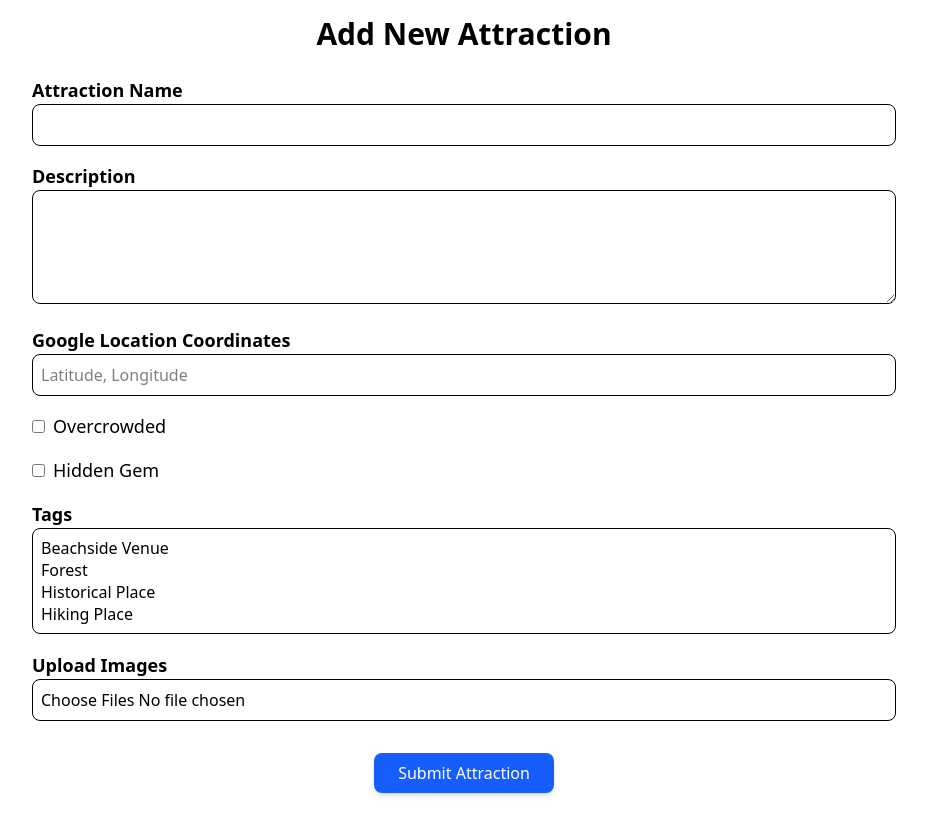
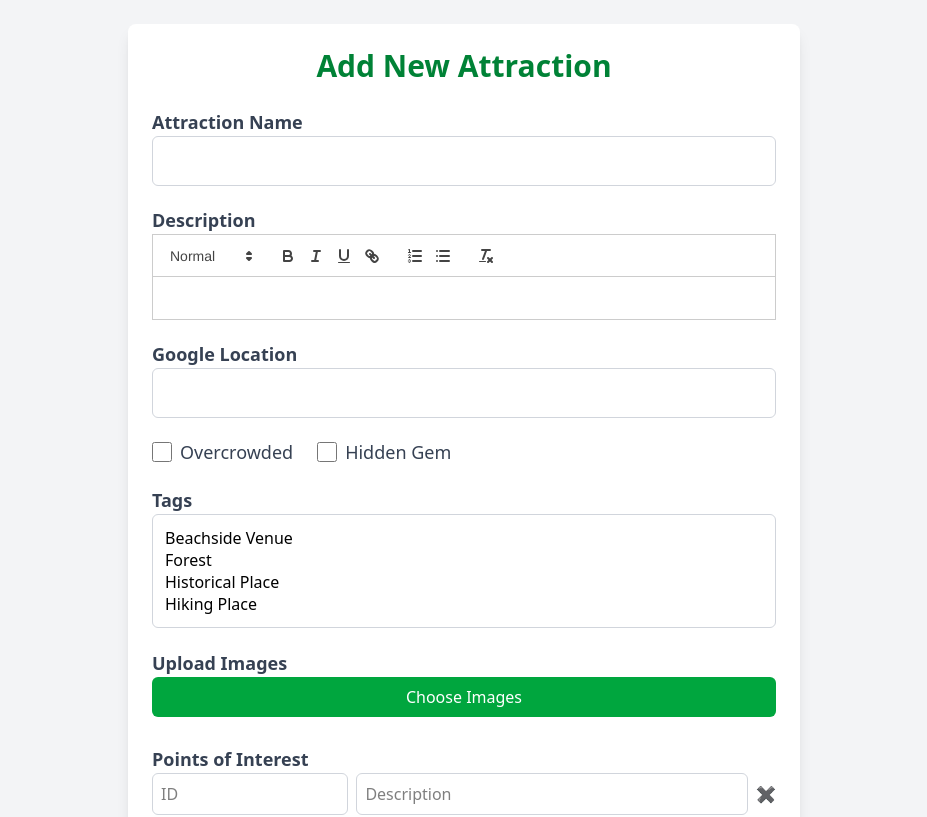
Before and after one commit to bosilu-ranathunga/GoCeylon-frontend, a React (Vite) app: page /dashboard/add-location in a window 1280 px wide. Shown: the top 817 px of the page, without its empty margins (176-1103 px from the left). Built offline with nearby package versions, Linux system fonts and the light colour scheme.

Commit message:
add attraction page

```diff
--- a/package.json
+++ b/package.json
@@ -12,9 +12,12 @@
   "dependencies": {
     "@shadcn/ui": "^0.0.4",
     "@tailwindcss/vite": "^4.0.12",
+    "quill": "^2.0.3",
     "react": "^18.3.1",
     "react-dom": "^18.3.1",
+    "react-draft-wysiwyg": "^1.15.0",
     "react-icons": "^5.5.0",
+    "react-quill": "^2.0.0",
     "react-router-dom": "^7.3.0",
     "tailwindcss": "^4.0.12"
   },
--- a/src/pages/dashboard/AddAttractions.jsx
+++ b/src/pages/dashboard/AddAttractions.jsx
@@ -1,4 +1,7 @@
 import React, { useState } from 'react';
+import ReactQuill from "react-quill";
+import "react-quill/dist/quill.snow.css"; // Import Quill styles
+
 
 export default function AddAttractions() {
     const [attractionData, setAttractionData] = useState({
@@ -8,11 +11,12 @@ export default function AddAttractions() {
         overcrowded: false,
         hiddenGem: false,
         tags: [],
-        images: []
+        images: [],
+        pointsOfInterest: [{ id: '', description: '' }]
     });
 
     const handleChange = (e) => {
-        const { name, value, type, checked } = e.target;
+        const { name, value, type, checked, files } = e.target;
 
         if (type === 'checkbox') {
             setAttractionData((prevState) => ({
@@ -22,7 +26,7 @@ export default function AddAttractions() {
         } else if (type === 'file') {
             setAttractionData((prevState) => ({
                 ...prevState,
-                images: [...prevState.images, ...e.target.files]
+                images: [...prevState.images, ...Array.from(files)]
             }));
         } else if (type === 'select-multiple') {
             const selectedTags = Array.from(e.target.selectedOptions, option => option.value);
@@ -38,89 +42,124 @@ export default function AddAttractions() {
         }
     };
 
+    // Remove an image from preview
+    const removeImage = (index) => {
+        setAttractionData((prevState) => ({
+            ...prevState,
+            images: prevState.images.filter((_, i) => i !== index)
+        }));
+    };
+
+    // Handle changes in Points of Interest
+    const handlePointChange = (index, e) => {
+        const { name, value } = e.target;
+        const updatedPoints = [...attractionData.pointsOfInterest];
+        updatedPoints[index][name] = value;
+        setAttractionData((prevState) => ({
+            ...prevState,
+            pointsOfInterest: updatedPoints
+        }));
+    };
+
+    // Add new Point of Interest
+    const addPoint = () => {
+        setAttractionData((prevState) => ({
+            ...prevState,
+            pointsOfInterest: [...prevState.pointsOfInterest, { id: '', description: '' }]
+        }));
+    };
+
+    // Remove a Point of Interest
+    const removePoint = (index) => {
+        const updatedPoints = [...attractionData.pointsOfInterest];
+        updatedPoints.splice(index, 1);
+        setAttractionData((prevState) => ({
+            ...prevState,
+            pointsOfInterest: updatedPoints
+        }));
+    };
+
     const handleSubmit = (e) => {
         e.preventDefault();
-        // You can replace this with a backend API call later
         console.log('Attraction Data Submitted:', attractionData);
     };
 
     return (
-        <div className="p-4 max-w-4xl mx-auto">
-            <h1 className="text-3xl font-bold text-center mb-6">Add New Attraction</h1>
-            <form onSubmit={handleSubmit} className="space-y-4">
+
+        <div className="bg-gray-100 min-h-screen flex items-center justify-center px-4 py-6">
+            <div className="bg-white w-full max-w-2xl p-6 rounded-lg shadow-lg">
+                <h1 className="text-2xl md:text-3xl font-bold text-green-700 text-center mb-6">
+                    Add New Attraction
+                </h1>
+                {attractionData.name}
+
+                <form onSubmit={handleSubmit} className="space-y-5">
                     {/* Name Field */}
                     <div>
-                    <label className="block text-lg font-semibold">Attraction Name</label>
+                        <label className="block text-lg font-semibold text-gray-700">Attraction Name</label>
                         <input
                             type="text"
                             name="name"
                             value={attractionData.name}
                             onChange={handleChange}
-                        className="w-full p-2 rounded-lg border"
+                            className="w-full p-3 border border-gray-300 rounded-md focus:ring-2 focus:ring-green-500"
                             required
                         />
                     </div>
 
                     {/* Description Field */}
                     <div>
-                    <label className="block text-lg font-semibold">Description</label>
-                    <textarea
-                        name="description"
-                        value={attractionData.description}
-                        onChange={handleChange}
-                        className="w-full p-2 rounded-lg border"
-                        rows="4"
-                        required
-                    />
+                        <label className="block text-lg font-semibold text-gray-700">Description</label>
+                        <ReactQuill theme="snow" />
+
                     </div>
 
-                {/* Google Location Coordinates */}
+                    {/* Google Location */}
                     <div>
-                    <label className="block text-lg font-semibold">Google Location Coordinates</label>
+                        <label className="block text-lg font-semibold text-gray-700">Google Location</label>
                         <input
                             type="text"
                             name="googleLocation"
                             value={attractionData.googleLocation}
                             onChange={handleChange}
-                        className="w-full p-2 rounded-lg border"
-                        placeholder="Latitude, Longitude"
+                            className="w-full p-3 border border-gray-300 rounded-md focus:ring-2 focus:ring-green-500"
                             required
                         />
                     </div>
 
-                {/* Overcrowded Checkbox */}
-                <div className="flex items-center">
+                    {/* Overcrowded & Hidden Gem */}
+                    <div className="flex gap-6">
+                        <label className="flex items-center space-x-2">
                             <input
                                 type="checkbox"
                                 name="overcrowded"
                                 checked={attractionData.overcrowded}
                                 onChange={handleChange}
-                        className="mr-2"
+                                className="h-5 w-5 text-green-600"
                             />
-                    <label className="text-lg">Overcrowded</label>
-                </div>
-
-                {/* Hidden Gem Checkbox */}
-                <div className="flex items-center">
+                            <span className="text-lg text-gray-700">Overcrowded</span>
+                        </label>
+                        <label className="flex items-center space-x-2">
                             <input
                                 type="checkbox"
                                 name="hiddenGem"
                                 checked={attractionData.hiddenGem}
                                 onChange={handleChange}
-                        className="mr-2"
+                                className="h-5 w-5 text-green-600"
                             />
-                    <label className="text-lg">Hidden Gem</label>
+                            <span className="text-lg text-gray-700">Hidden Gem</span>
+                        </label>
                     </div>
 
                     {/* Tags Selection */}
                     <div>
-                    <label className="block text-lg font-semibold">Tags</label>
+                        <label className="block text-lg font-semibold text-gray-700">Tags</label>
                         <select
                             name="tags"
                             multiple
                             value={attractionData.tags}
                             onChange={handleChange}
-                        className="w-full p-2 rounded-lg border"
+                            className="w-full p-3 border border-gray-300 rounded-md focus:ring-2 focus:ring-green-500"
                         >
                             <option value="beachside">Beachside Venue</option>
                             <option value="forest">Forest</option>
@@ -129,29 +168,64 @@ export default function AddAttractions() {
                         </select>
                     </div>
 
-                {/* Image Upload Field */}
+                    {/* Image Upload */}
                     <div>
-                    <label className="block text-lg font-semibold">Upload Images</label>
+                        <label className="block text-lg font-semibold text-gray-700">Upload Images</label>
+                        <input type="file" name="images" accept="image/*" multiple onChange={handleChange} className="hidden" id="imageUpload" />
+                        <label htmlFor="imageUpload" className="block w-full text-center bg-green-600 text-white py-2 rounded-md cursor-pointer hover:bg-green-700 transition">
+                            {attractionData.images.length === 0 ? "Choose Images" : "Choose More Images"}
+                        </label>
+
+                        {/* Image Preview with Remove Button */}
+                        <div className="mt-2 flex flex-wrap">
+                            {attractionData.images.map((file, index) => (
+                                <div key={index} className="relative w-16 h-16">
+                                    <img src={URL.createObjectURL(file)} alt="Preview" className="w-full h-full object-cover rounded-md" />
+                                    <button
+                                        type="button"
+                                        onClick={() => removeImage(index)}
+                                        className="absolute -top-2 -right-2 bg-red-500 text-white w-5 h-5 flex items-center justify-center rounded-full text-xs"
+                                    >
+                                        ✖
+                                    </button>
+                                </div>
+                            ))}
+                        </div>
+                    </div>
+
+                    {/* Points of Interest */}
+                    <div>
+                        <label className="block text-lg font-semibold text-gray-700">Points of Interest</label>
+                        {attractionData.pointsOfInterest.map((point, index) => (
+                            <div key={index} className="flex gap-2 items-center mb-2">
                                 <input
-                        type="file"
-                        name="images"
-                        accept="image/*"
-                        multiple
-                        onChange={handleChange}
-                        className="w-full p-2 rounded-lg border"
+                                    type="text"
+                                    name="id"
+                                    value={point.id}
+                                    onChange={(e) => handlePointChange(index, e)}
+                                    placeholder="ID"
+                                    className="w-1/3 p-2 border border-gray-300 rounded-md"
                                 />
+                                <input
+                                    type="text"
+                                    name="description"
+                                    value={point.description}
+                                    onChange={(e) => handlePointChange(index, e)}
+                                    placeholder="Description"
+                                    className="w-2/3 p-2 border border-gray-300 rounded-md"
+                                />
+                                <button type="button" onClick={() => removePoint(index)} className="text-red-600">✖</button>
+                            </div>
+                        ))}
+                        <button type="button" onClick={addPoint} className="text-green-600">+ Add Point</button>
                     </div>
 
                     {/* Submit Button */}
-                <div className="text-center">
-                    <button
-                        type="submit"
-                        className="bg-blue-600 text-white py-2 px-6 rounded-lg shadow-md mt-4"
-                    >
+                    <button type="submit" className="w-full bg-green-600 text-white text-lg font-semibold py-3 rounded-md hover:bg-green-700 transition">
                         Submit Attraction
                     </button>
+                </form>
             </div>
-            </form>
         </div>
     );
 }
```
Also changed, not shown: 1 other file (tests, documents, lock files or other folders). Lines whose indentation alone changed are shown as unchanged.
